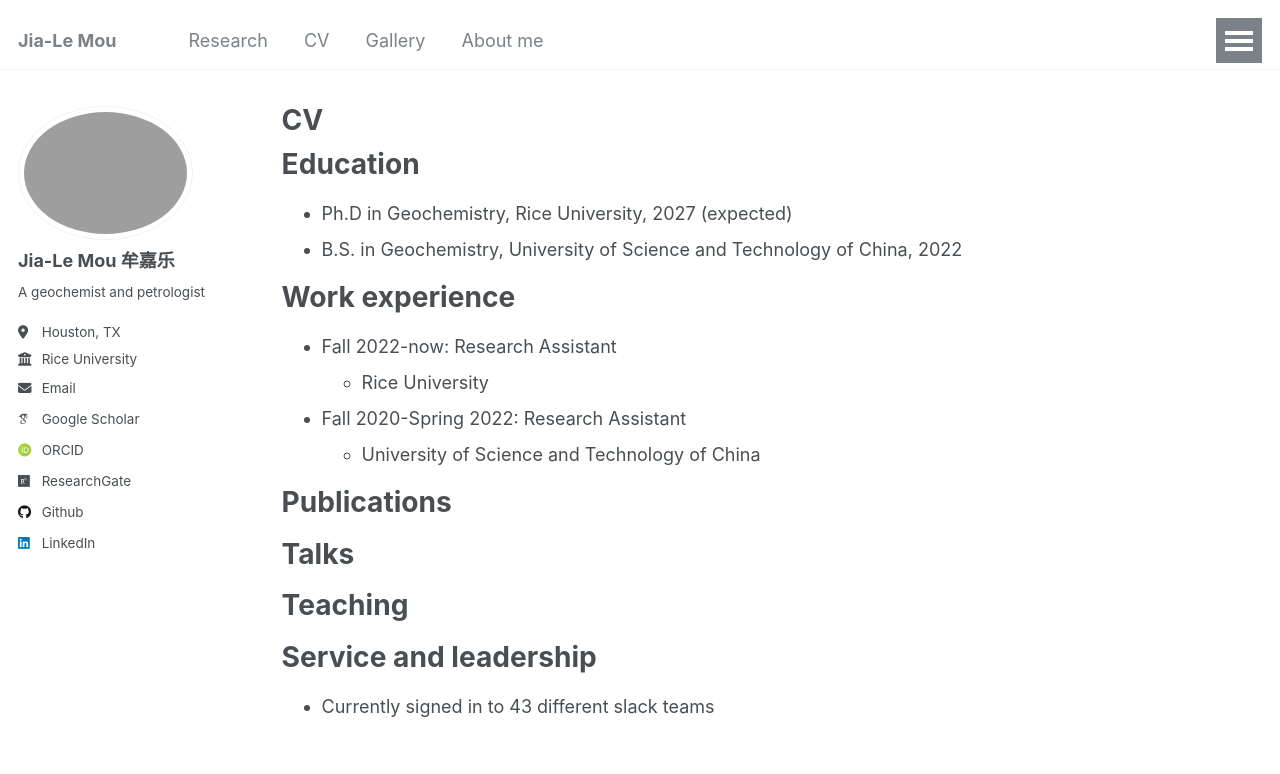
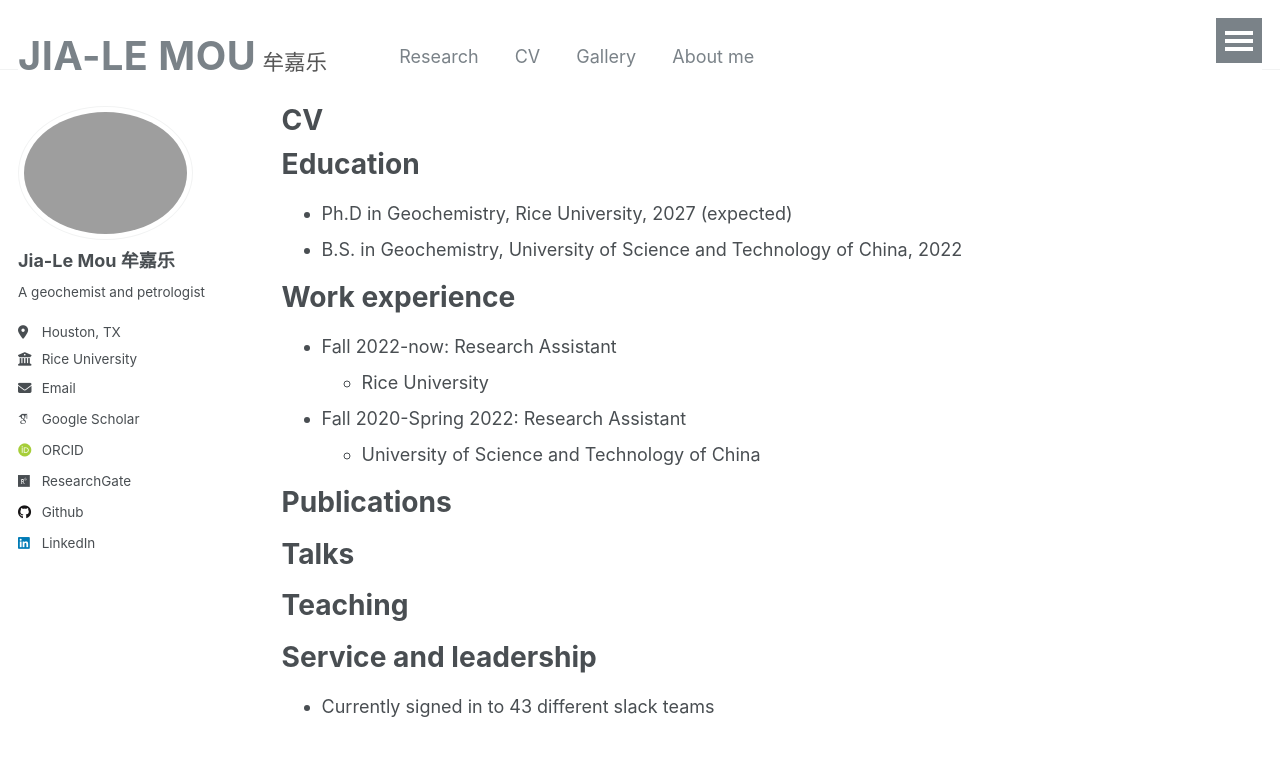
Before and after one commit to Mou-Jia-Le/Mou-Jia-Le.github.io, a Jekyll site: the page built from _pages/cv.md, in a window 1280 px wide and 1036 px high. Shown: the top 774 px of the window. Built offline with Jekyll 4.4.1, drawn with Linux system fonts in a browser that asks for light colours; some web fonts are replaced; some of the changed text lies outside the part shown; grey boxes are pictures that could not be loaded.

Commit message:
Update masthead title style: enlarge English name and add Chinese

```diff
--- a/_config.yml
+++ b/_config.yml
@@ -1,9 +1,11 @@
 # Basic Site Settings
 locale                   : "en-US"
 site_theme               : "default" # Currently available options are "default", "air"
-title                    : "Jia-Le Mou"
+title_en                 : "JIA-LE MOU"
+title_cn                 : "牟嘉乐"
+
 title_separator          : "-"
-name                     : &name "Home"
+name                     : &name "Jia-Le Mou"
 description              : &description "Jia-Le Mou's academic portfolio"
 url                      : https://Mou-Jia-Le.github.io
 baseurl                  : "" # the subpath of your site
--- a/_includes/masthead.html
+++ b/_includes/masthead.html
@@ -6,7 +6,16 @@
       <nav id="site-nav" class="greedy-nav">
         <button><div class="navicon"></div></button>
         <ul class="visible-links">
-          <li class="masthead__menu-item masthead__menu-item--lg"><a href="{{ base_path }}/">{{ site.title }}</a></li>
+          <li class="masthead__menu-item masthead__menu-item--lg">
+            <a href="{{ base_path }}/" class="site-title">
+              <span class="name-en">{{ site.title_en | default: site.title }}</span>
+              {% if site.title_cn %}
+                <span class="name-cn">{{ site.title_cn }}</span>
+              {% endif %}
+            </a>
+          </li>
+
+
           {% for link in site.data.navigation.main %}
             {% if link.url contains 'http' %}
               {% assign domain = '' %}
--- a/assets/css/main.scss
+++ b/assets/css/main.scss
@@ -39,3 +39,14 @@
 @import "vendor/font-awesome/brands";
 @import "vendor/magnific-popup/magnific-popup";
 @import "print";
+
+
+/* --- Custom name sizing in masthead --- */
+.masthead .site-title {
+  display: inline-flex;
+  align-items: baseline;
+  gap: .35rem;
+  text-decoration: none;
+}
+.masthead .name-en { font-size: 2.2rem; font-weight: 700; letter-spacing: .5px; }
+.masthead .name-cn { font-size: 1.2rem; font-weight: 400; color: #555; }
```
